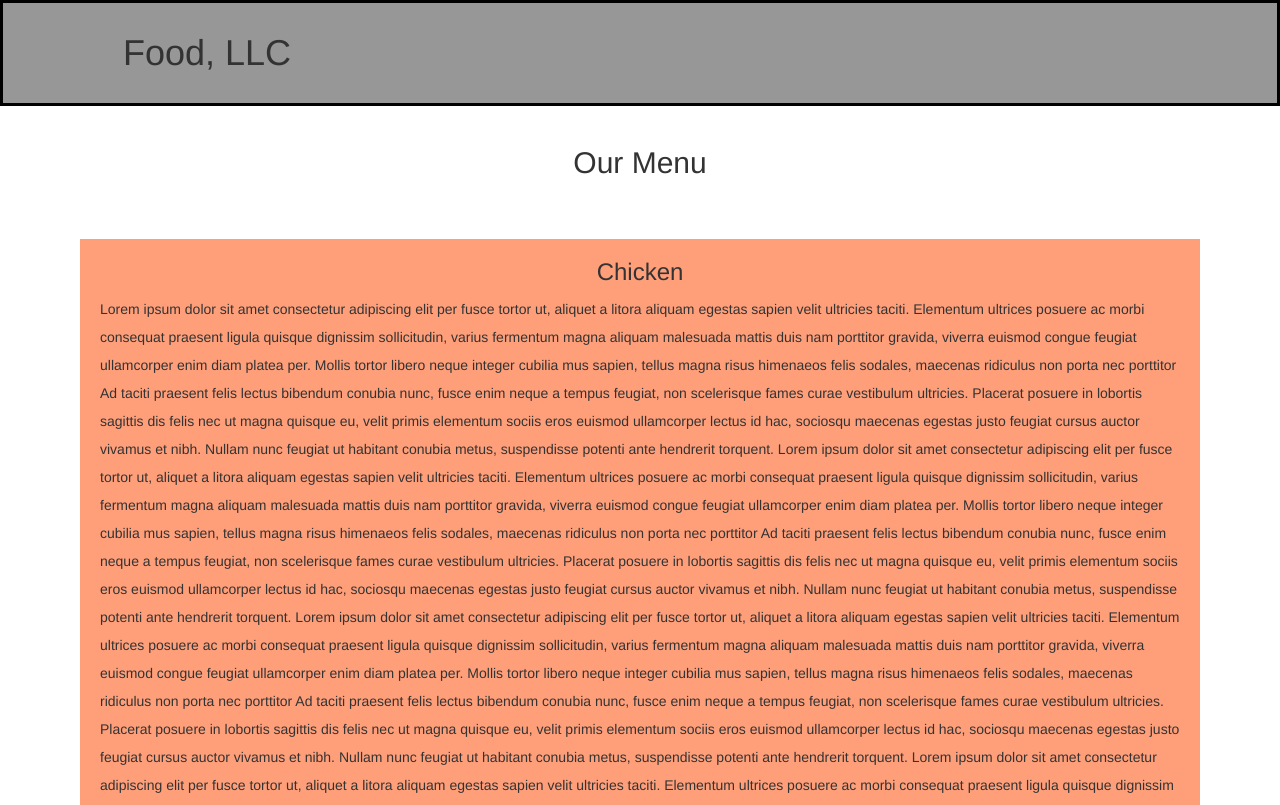
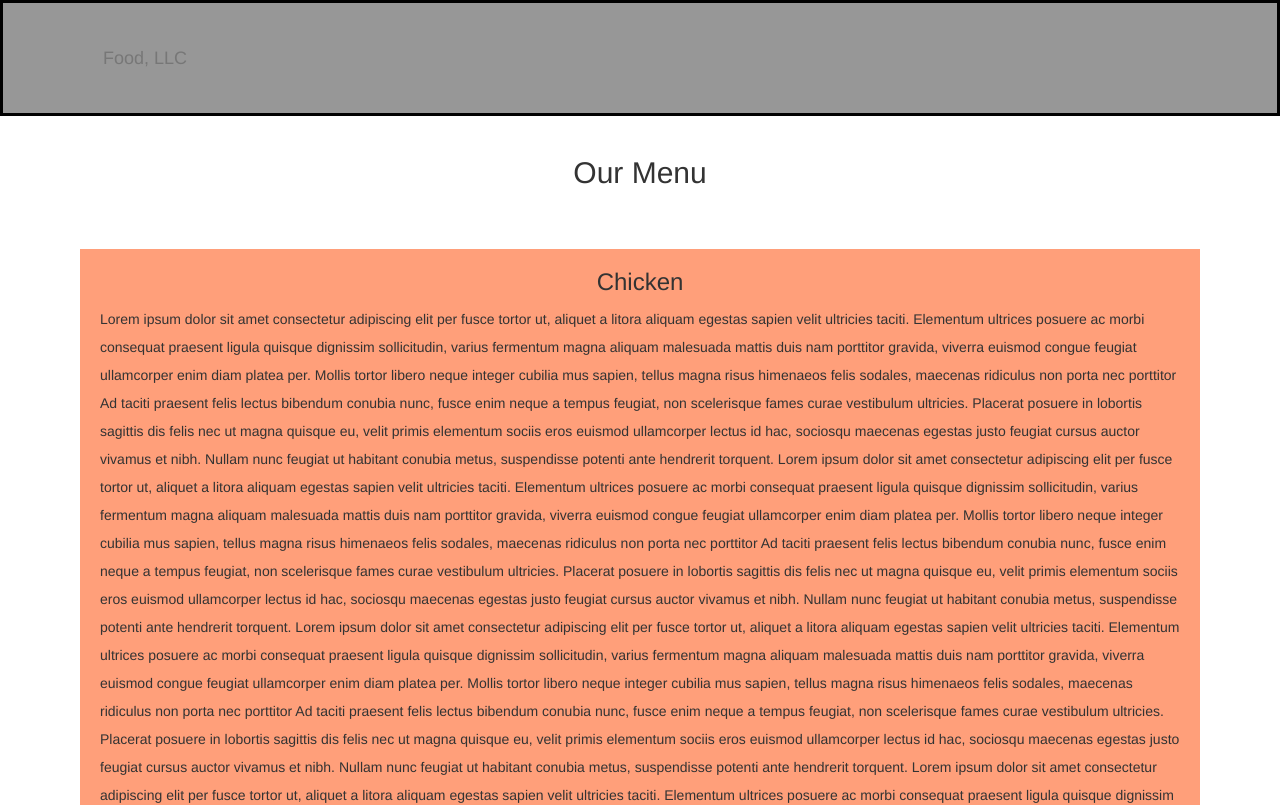
Before and after one commit to diegobc11/module3-solution, a plain HTML site: page index.html in a window 1280 px wide. Shown: the top 805 px of the page. Drawn offline with nearby package versions, Linux system fonts and the light colour scheme.

Commit message:
Update index.html

```diff
--- a/index.html
+++ b/index.html
@@ -15,7 +15,7 @@
         <nav id="header-nav" class="navbar navbar-default">
             <div class="container">
                 <div class="navbar-header">
-                    <h1 id="title-page">Food, LLC</h1>
+                    <h1 class="navbar-brand">Food, LLC</h1>
                     <button type="button" class="navbar-toggle collapsed" data-toggle="collapse" data-target="#collapsable-nav" aria-expanded="false">
                         <span class="sr-only">Toggle navigation</span>
                         <span class="icon-bar"></span>
```
